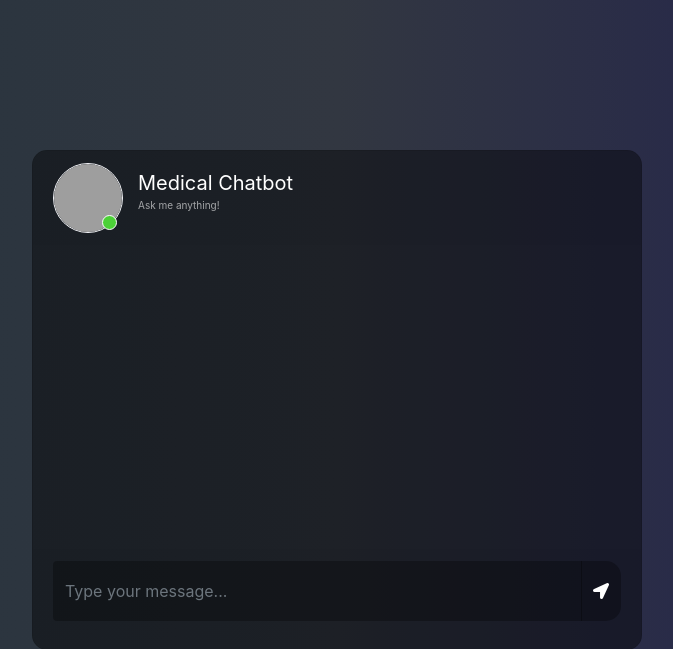
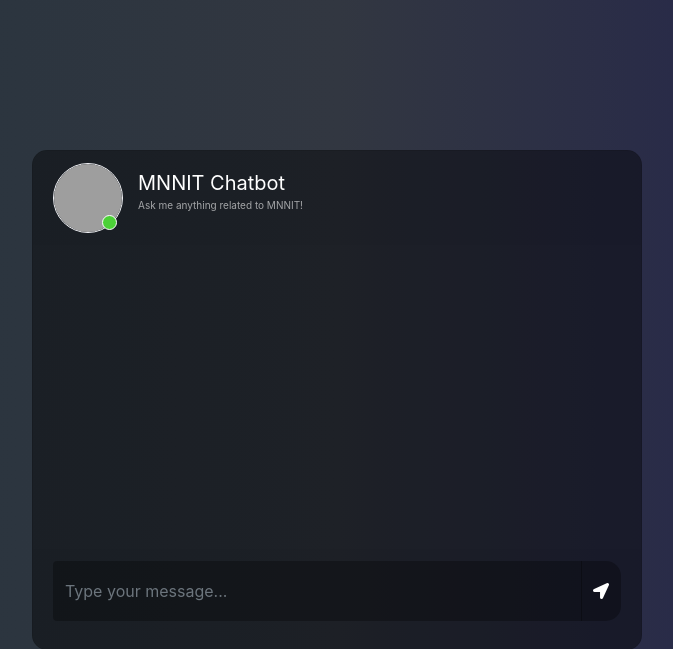
Before and after one commit to samudraneel05/MNNIT-Chatbot, a Flask app: page / in a window 1280 px wide. Shown: the top 649 px of the page, without its empty margins (303-976 px from the left). Run offline with Flask 3, Linux system fonts and the light colour scheme; some libraries are stand-ins or nearby versions; grey boxes are pictures that could not be loaded.

Commit message:
Templates added

```diff
--- a/templates/chat.html
+++ b/templates/chat.html
@@ -26,8 +26,8 @@
 									<span class="online_icon"></span>
 								</div>
 								<div class="user_info">
-									<span>Medical Chatbot</span>
-									<p>Ask me anything!</p>
+									<span>MNNIT Chatbot</span>
+									<p>Ask me anything related to MNNIT!</p>
 								</div>
 							</div>
 						</div>
```
